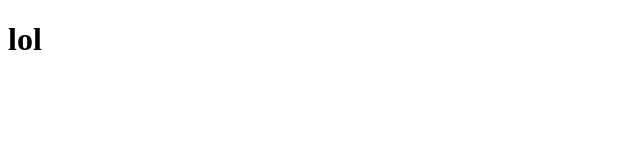
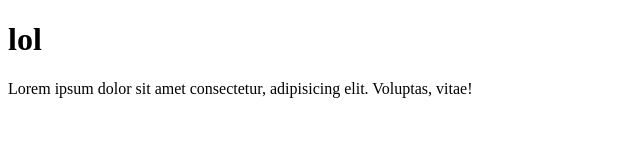
Before and after one commit to asda-24/webbsida, a plain HTML site: page index.html in a window 1280 px wide. Shown: the whole page, without its empty margins (0-640 px from the left). Drawn offline with Linux system fonts and the light colour scheme.

Commit message:
added new text

```diff
--- a/index.html
+++ b/index.html
@@ -9,5 +9,6 @@
     <h1>
         lol
     </h1>
+    <p>Lorem ipsum dolor sit amet consectetur, adipisicing elit. Voluptas, vitae!</p>
 </body>
 </html>
```
